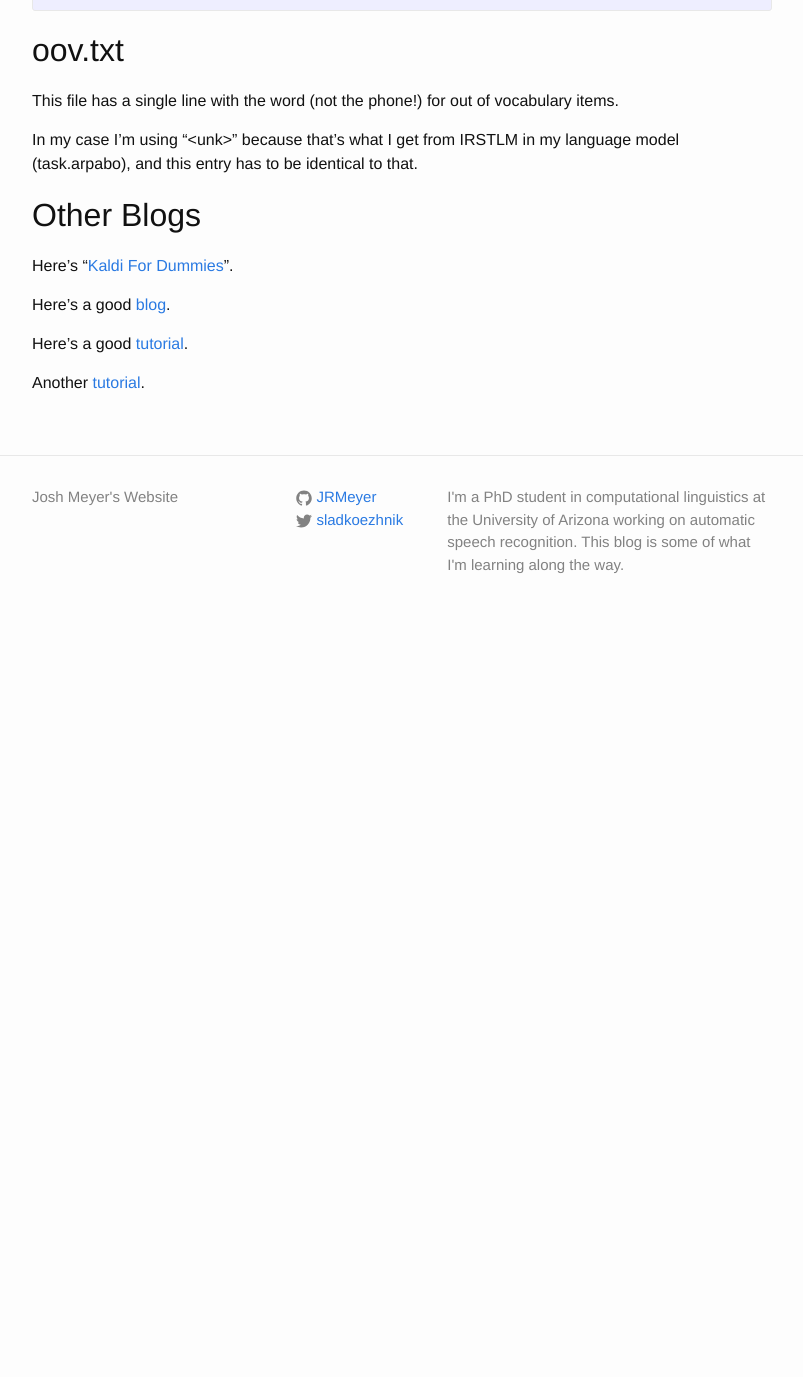
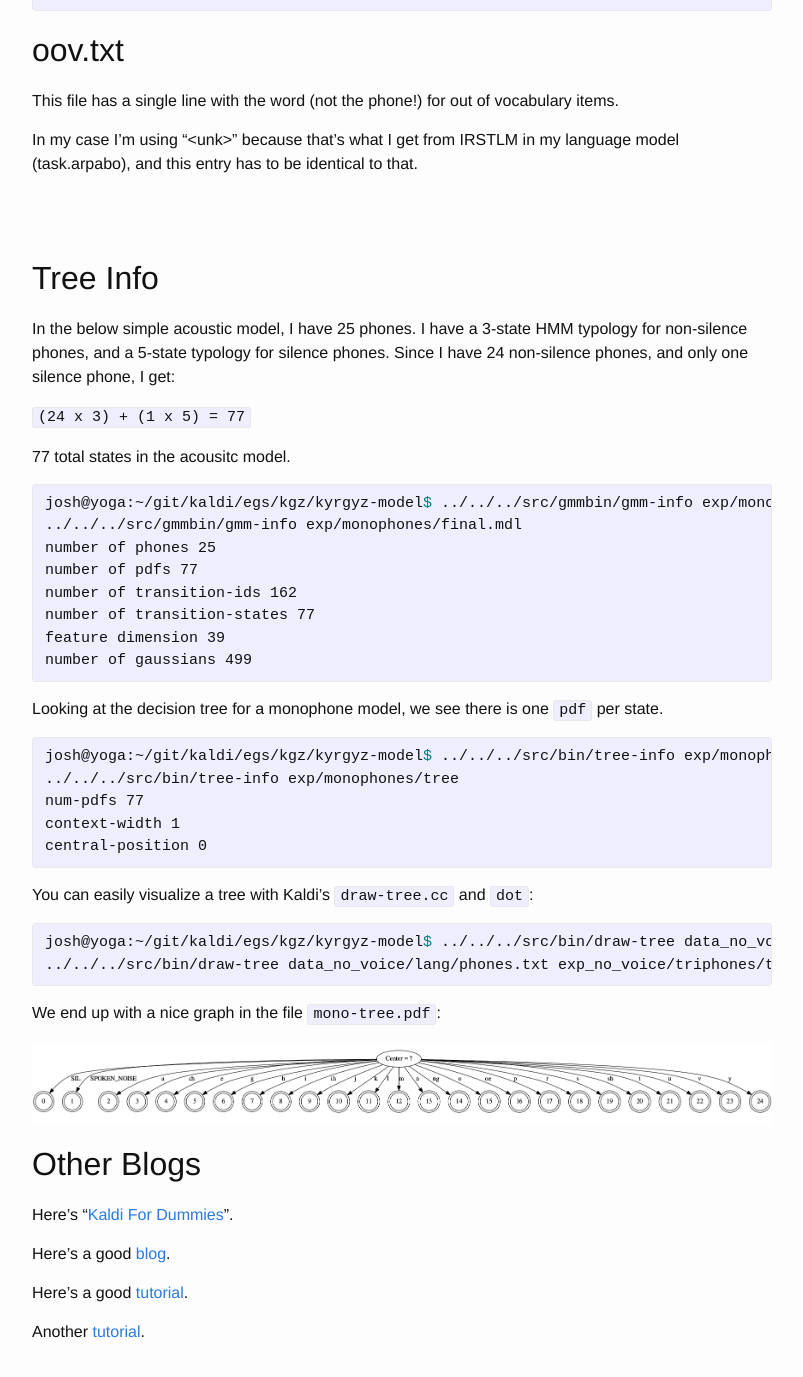
Before and after one commit to JRMeyer/jrmeyer.github.io, a Jekyll site: the page built from _posts/2016-02-26-Kaldi-notes.markdown, in a window 1280 px wide and 1400 px high, scrolled down 5565 px. Shown: the top 1377 px of the window, without its empty margins (238-1041 px from the left). Built offline with Jekyll 4.4.1, drawn with Linux system fonts in a browser that asks for light colours; formulas are drawn with MathJax 3; comment, search, counter and statistics services are not loaded; before the commit the page ends 6201 px from its top, so only the background shows below that.

Commit message:
added tree info

```diff
--- a/_posts/2016-02-26-Kaldi-notes.markdown
+++ b/_posts/2016-02-26-Kaldi-notes.markdown
@@ -197,6 +197,50 @@ This file has a single line with the word (not the phone!) for out of vocabulary
 In my case I'm using "\<unk\>" because that's what I get from IRSTLM in my language model (task.arpabo), and this entry has to be identical to that.
 
 
+<br>
+<br>
+
+## Tree Info
+
+In the below simple acoustic model, I have 25 phones. I have a 3-state HMM typology for non-silence phones, and a 5-state typology for silence phones. Since I have 24 non-silence phones, and only one silence phone, I get:
+
+`(24 x 3) + (1 x 5) = 77`
+
+77 total states in the acousitc model.
+
+{% highlight bash %}
+josh@yoga:~/git/kaldi/egs/kgz/kyrgyz-model$ ../../../src/gmmbin/gmm-info exp/monophones/final.mdl
+../../../src/gmmbin/gmm-info exp/monophones/final.mdl
+number of phones 25
+number of pdfs 77
+number of transition-ids 162
+number of transition-states 77
+feature dimension 39
+number of gaussians 499
+{% endhighlight %}
+
+Looking at the decision tree for a monophone model, we see there is one `pdf` per state.
+
+{% highlight bash %}
+josh@yoga:~/git/kaldi/egs/kgz/kyrgyz-model$ ../../../src/bin/tree-info exp/monophones/tree
+../../../src/bin/tree-info exp/monophones/tree
+num-pdfs 77
+context-width 1
+central-position 0
+{% endhighlight %}
+
+You can easily visualize a tree with Kaldi's `draw-tree.cc` and `dot`:
+
+{% highlight bash %}
+josh@yoga:~/git/kaldi/egs/kgz/kyrgyz-model$ ../../../src/bin/draw-tree data_no_voice/lang/phones.txt exp_no_voice/triphones/tree | dot -Gsize=8,10.5 -Tps | ps2pdf - ./mono-tree.pdf
+../../../src/bin/draw-tree data_no_voice/lang/phones.txt exp_no_voice/triphones/tree
+{% endhighlight %}
+
+We end up with a nice graph in the file `mono-tree.pdf`:
+
+<img src="/misc/mono-tree.png" style="width: 800px;"/>
+
+
 ## Other Blogs
 
 Here's "[Kaldi For Dummies][kaldi-for-dummies]".
```
Also changed, not shown: misc/mono-tree.png (added).
